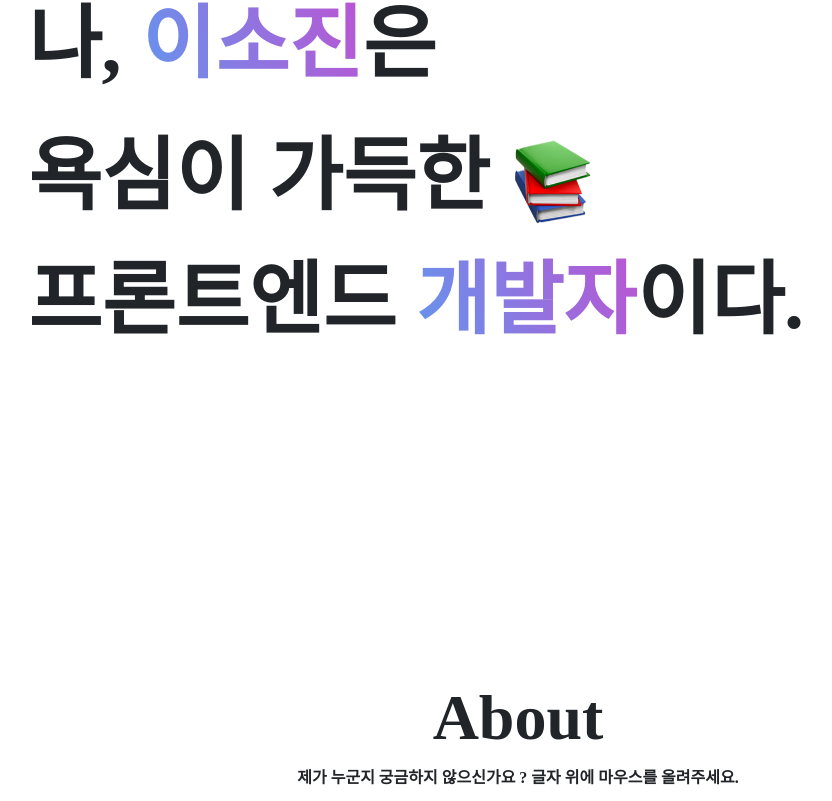
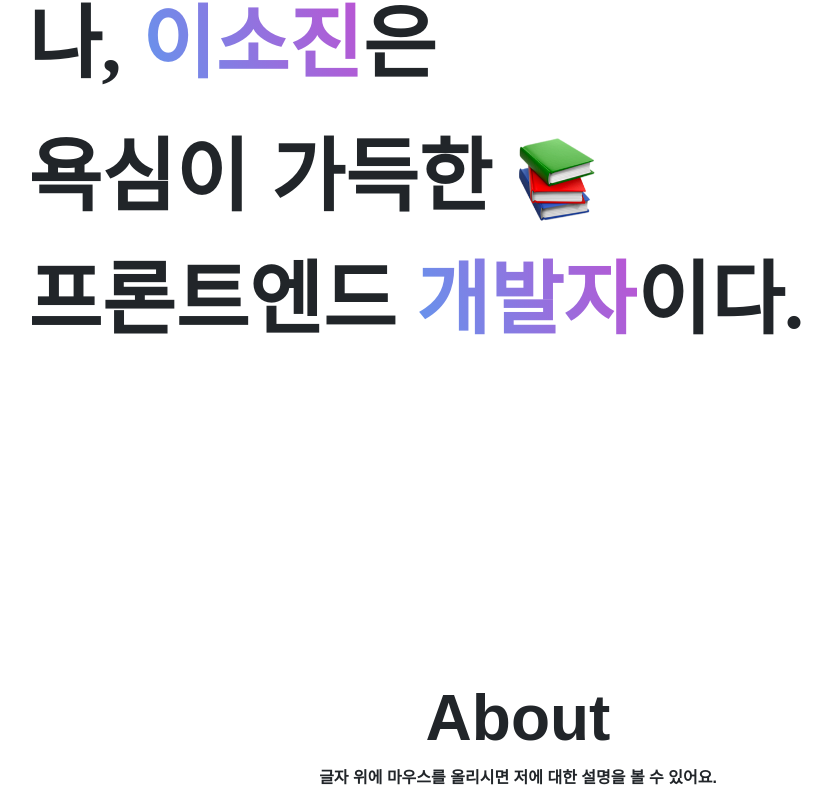
Before and after one commit to 513sojin/portfolio, a React (Create React App) app: page / in a window 1280 px wide. Shown: the part 219-1020 px from the top of the page, without its empty margins (122-954 px from the left). Built offline with nearby package versions, Linux system fonts and the light colour scheme.

Commit message:
font 수정

```diff
--- a/package.json
+++ b/package.json
@@ -3,6 +3,7 @@
   "version": "0.1.0",
   "private": true,
   "dependencies": {
+    "@emotion/core": "^11.0.0",
     "@emotion/css": "^11.5.0",
     "@emotion/react": "^11.7.0",
     "@emotion/styled": "^11.6.0",
@@ -12,6 +13,7 @@
     "animate.css": "^4.1.1",
     "aos": "^3.0.0-beta.6",
     "bootstrap": "^5.1.3",
+    "emotion-reset": "^3.0.1",
     "react": "^17.0.2",
     "react-bootstrap": "^2.0.2",
     "react-dom": "^17.0.2",
--- a/src/App.css
+++ b/src/App.css
@@ -46,6 +46,12 @@
 }
 
 @font-face {
+  font-family: 'NanumGothicBold';
+  font-weight: 800;
+  src: url("./font/NanumGothic-Bold.ttf");
+}
+
+@font-face {
   font-family: 'NanumMyeongjo';
   font-style: normal;
   font-weight: 300;
@@ -64,3 +70,5 @@
   font-weight: 800;
   src: url("./font/AppleSDGothicNeoB.ttf"),
 }
+
+@import url('https://fonts.googleapis.com/css2?family=Nanum+Gothic:wght@700&display=swap');
--- a/src/App.js
+++ b/src/App.js
@@ -1,13 +1,16 @@
 
 import React, { Component } from 'react'
 import Navigation from './components/Navigation'
-import { Button } from 'react-bootstrap';
 import 'bootstrap/dist/css/bootstrap.min.css';
 import Intro from './Intro';
+import {Global} from '@emotion/react';
+import reset from './components/reset'
+
 export default class App extends Component {
   render() {
     return (
       <>
+        <Global styles={reset} />
         <Navigation/>
         <Intro/>
       </>
--- a/src/Intro.js
+++ b/src/Intro.js
@@ -10,7 +10,7 @@ import Connect from './components/Connect';
 
 export default function Intro(){
     return (
-        <div style={{fontFamily: 'AppleRegular'}}>
+        <div>
             <div id="home">
                 <Home/>
             </div>
--- a/src/components/About.js
+++ b/src/components/About.js
@@ -16,7 +16,7 @@ const About = () => {
         <Fade bottom>
         <div style={{marginTop: '-10%', marginBottom: '3%'}}>
             <p css={titleStyle} >About</p>
-            <p style={{fontWeight : 600, textAlign: 'center'}}>제가 누군지 궁금하지 않으신가요 ? 글자 위에 마우스를 올려주세요. </p>
+            <p css={subtitleStyle}>글자 위에 마우스를 올리시면 저에 대한 설명을 볼 수 있어요. </p>
         </div>
         </Fade>
 
@@ -53,9 +53,10 @@ const About = () => {
 export default About;
 
 export const titleStyle= css`
+
     margin: 0;
     font-size: 4rem;
-    font-weight: 700;
+    font-weight: 800;
     text-align: center;
 
     @media (min-width: 768px) and (max-width: 991px) {
@@ -65,6 +66,14 @@ export const titleStyle= css`
     @media (max-width: 768px) {
       font-size:3rem;
     }
+`;
+export const subtitleStyle=css`
+font-weight : 600;
+text-align: center;
+@media (max-width: 768px) {
+  font-size: 14px;
+
+}
 `;
 
 export const content = css`
@@ -117,7 +126,7 @@ const backgroundColor=css`
     @media (max-width: 768px) {
       p{
         margin-top:10px;
-        font-size:1.5rem;
+        font-size:24px;
         color:white;
         font-weight:500;
       }
--- a/src/components/Connect.js
+++ b/src/components/Connect.js
@@ -1,7 +1,7 @@
 import React from 'react';
 /** @jsxImportSource @emotion/react */
 import { css } from '@emotion/react'
-import { content, contentDiv, contentWrapper, titleStyle } from './About';
+import { content, contentDiv, contentWrapper, subtitleStyle, titleStyle } from './About';
 import Fade from "react-reveal/Fade";
 import github from '../image/github.png';
 import velog from '../image/velog.png';
@@ -16,7 +16,7 @@ const Connect=()=>{
                 <Fade bottom>
                 <div style={{ marginBottom: '3%'}}>
                     <p css={titleStyle}>Connect</p>
-                    <p style={{fontWeight : 600, textAlign: 'center'}}>저의 더 많은 정보가 담긴 곳이 궁금하신가요 ?</p>
+                    <p css={subtitleStyle}>저의 더 많은 정보가 담긴 곳이 궁금하신가요 ?</p>
                 </div>
                 </Fade>
                 <div css={connectWrapper}>
@@ -64,8 +64,8 @@ const image=css`
 width:200px;
 height:200px;
 @media (max-width: 768px) {
-    width:100px;
-    height:100px;
+    width:130px;
+    height:130px;
   }
 `;
 
--- a/src/components/Home.js
+++ b/src/components/Home.js
@@ -19,7 +19,6 @@ const Home=()=>{
                         </span>
                     </p>
                     <p>프론트엔드 <strong>개발자</strong>이다.</p>
-
             </div>
     );
 }
@@ -39,6 +38,7 @@ p {
     font-weight: 800;
     font-size: 5rem;
     line-height: 7rem;
+    font-family: AppleBold;
 }
 
 strong {
@@ -48,21 +48,26 @@ strong {
     -webkit-background-clip: text;
             background-clip: text;
     color: transparent;
+    font-family: AppleBold;
 }
 
 @media (min-width: 768px) and (max-width: 991px) {
     padding-left: 50px;
     p{
+        font-weight: 800;
         font-size: 4rem;
         line-height: 6rem;
+        font-family: AppleBold;
     }
 }
 
 @media (max-width: 768px) {
     padding-left: 25px;
     p{
+        font-weight: 800;
         font-size: 3rem;
         line-height: 5rem;
+        font-family: AppleBold;
     }
 }
 
--- a/src/components/Project.js
+++ b/src/components/Project.js
@@ -1,7 +1,7 @@
 import React from 'react';
 /** @jsxImportSource @emotion/react */
 import { css } from '@emotion/react'
-import { content, contentWrapper, titleStyle} from './About';
+import { content, contentWrapper, subtitleStyle, titleStyle} from './About';
 import Fade from "react-reveal/Fade";
 import flumeride from '../image/screenshot_flume.png'
 import sojinpage from '../image/screenshot_sojin.png'
@@ -16,7 +16,7 @@ const Project=()=>{
             <Fade bottom>
                 <div style={{marginTop: '-10%', marginBottom: '3%'}}>
                     <p css={titleStyle}>Project</p>
-                    <p style={{fontWeight : 600, textAlign: 'center'}}>사진을 클릭하시면 설명이 담긴 노션으로 이동합니다. </p>
+                    <p css={subtitleStyle}>사진을 클릭하시면 설명이 담긴 노션으로 이동합니다. </p>
                 </div>
             </Fade>
 
@@ -57,10 +57,15 @@ p{
     font-weight: 900;
 }
 &:hover {
-    transform:scale(1.1);
-    transition:.5s;
-  }
-
+transform:scale(1.1);
+transition:.5s;
+}
+@media (max-width: 768px) {
+    p{
+        font-size:2rem;
+        font-weight: 700;
+    }
+}
 `;
 
 const backgroundColor=css`
--- /dev/null
+++ b/src/components/reset.js
@@ -0,0 +1,12 @@
+import { css } from '@emotion/react';
+
+const reset = css`
+  *{
+    margin: 0;
+    font-family: AppleBold, sans-serif;
+    -webkit-font-smoothing: antialiased;
+    -moz-osx-font-smoothing: grayscale;
+  }
+`;
+
+export default reset;
```
Also changed, not shown: 1 other file (tests, documents, lock files or other folders).
